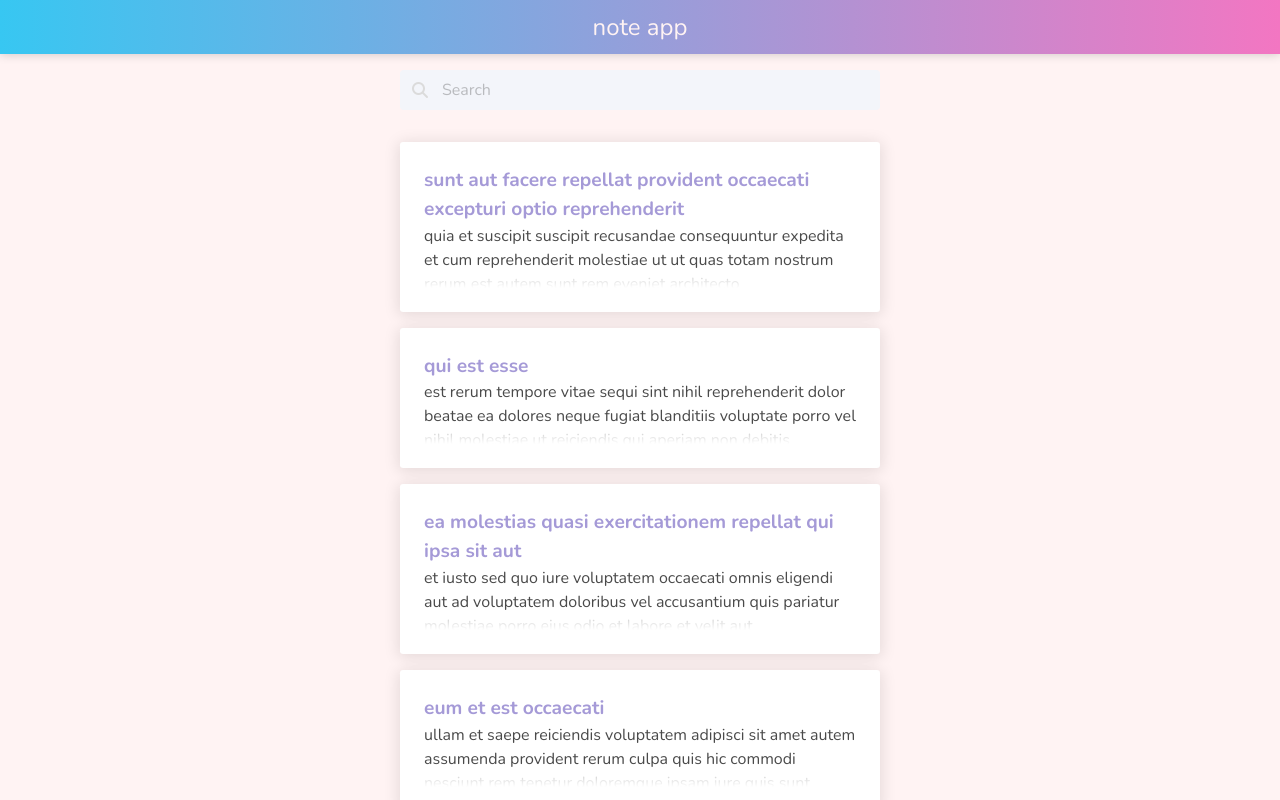
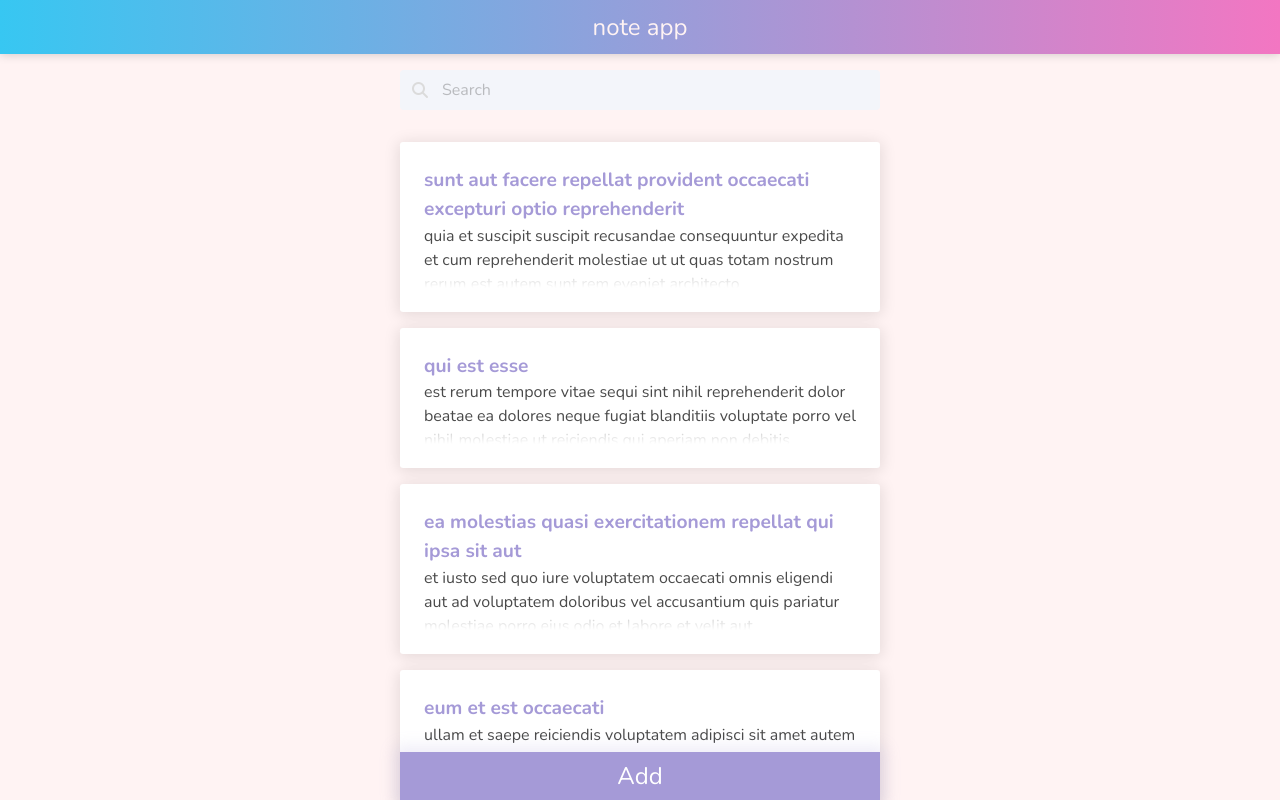
Before and after one commit to aidfromdeagland/todo-ang, an Angular app: page / in a window 1280 px wide. Built offline with nearby package versions, Linux system fonts and the light colour scheme.

Commit message:
feat: implement add function

```diff
--- a/src/app/pages/note-details/note-details.component.ts
+++ b/src/app/pages/note-details/note-details.component.ts
@@ -1,6 +1,8 @@
 import { Component, OnInit } from '@angular/core';
 import { NgForm } from '@angular/forms';
 import { Note } from '../../shared/note.model';
+import { NotesService } from '../../shared/notes.service';
+import { Router } from '@angular/router';
 
 @Component({
   selector: 'app-note-details',
@@ -11,13 +13,18 @@ export class NoteDetailsComponent implements OnInit {
 
   public note: Note;
 
-  constructor() { }
+  constructor(private notesService: NotesService, private router: Router) { }
 
   ngOnInit(): void {
     this.note = new Note();
   }
 
   submit(form: NgForm): void {
-    console.log(form);
+    this.notesService.add({
+      id: this.notesService.getLength(),
+      title: form.value.title,
+      body: form.value.body
+    });
+    this.router.navigateByUrl('/');
   }
 }
--- a/src/app/pages/notes-list/notes-list.component.html
+++ b/src/app/pages/notes-list/notes-list.component.html
@@ -11,6 +11,8 @@
   </div>
 
   <div class="notes-list">
-    <app-note-card *ngFor="let note of mockData" [title]="note.title" [body]="note.body"></app-note-card>
+    <app-note-card *ngFor="let note of notes" [title]="note.title" [body]="note.body"></app-note-card>
   </div>
+
+  <button class="button floating-add-button is-primary" routerLink="new">Add</button>
 </div>
--- a/src/app/pages/notes-list/notes-list.component.scss
+++ b/src/app/pages/notes-list/notes-list.component.scss
@@ -1,3 +1,5 @@
+@import "../../../scaffolding";
+
 .main-container {
   margin: 0 auto;
   max-width: 480px;
@@ -8,9 +10,20 @@
 
 .notes-list {
   margin-top: 2em;
+  margin-bottom: 3em;
 }
 
 app-note-card {
   display: block;
   margin-bottom: 1em;
 }
+
+.floating-add-button {
+  position: fixed;
+  bottom: 0;
+  width: 480px;
+  height: 2em;
+  border-radius: 0;
+  font-size: 1.5em;
+  box-shadow: 0 0 15px 5px rgba($purple, 0.2);
+}
--- a/src/app/pages/notes-list/notes-list.component.ts
+++ b/src/app/pages/notes-list/notes-list.component.ts
@@ -1,5 +1,7 @@
 import { Component, OnInit } from '@angular/core';
 import mockData from '../../mockData';
+import { NotesService } from '../../shared/notes.service';
+import { Note } from '../../shared/note.model';
 
 @Component({
   selector: 'app-notes-list',
@@ -8,11 +10,12 @@ import mockData from '../../mockData';
 })
 export class NotesListComponent implements OnInit {
 
-  public mockData = mockData;
+  public notes: Note[] = mockData || new Array<Note>();
 
-  constructor() { }
+  constructor(private notesService: NotesService) { }
 
   ngOnInit(): void {
+    this.notesService.getAll();
   }
 
 }
--- a/src/app/shared/note.model.ts
+++ b/src/app/shared/note.model.ts
@@ -1,4 +1,6 @@
 export class Note {
+  public userId?: number;
+  public id: number;
   public title: string;
   public body: string;
 }
--- /dev/null
+++ b/src/app/shared/notes.service.ts
@@ -0,0 +1,43 @@
+import { Injectable } from '@angular/core';
+import { Note } from './note.model';
+import mockData from '../mockData';
+
+@Injectable({
+  providedIn: 'root'
+})
+export class NotesService {
+
+  notes: Note[] = mockData || new Array<Note>();
+
+  constructor() { }
+
+  getAll(): Note[] {
+    return this.notes;
+  }
+
+  get(id: number): Note {
+    return this.notes.find((note) => note.id === id);
+  }
+
+  getLength(): number {
+    return this.notes.length;
+  }
+
+  getId(note: Note): number {
+    return note.id;
+  }
+
+  add(note: Note): void {
+    this.notes.push(note);
+  }
+
+  update(id: number, title: string, body: string): void {
+    const currentNote = this.notes.find((note) => note.id === id);
+    currentNote.title = title;
+    currentNote.body = body;
+  }
+
+  delete(id: number): void {
+    this.notes.splice(this.notes.findIndex((note) => note.id === id), 1);
+  }
+}
```
